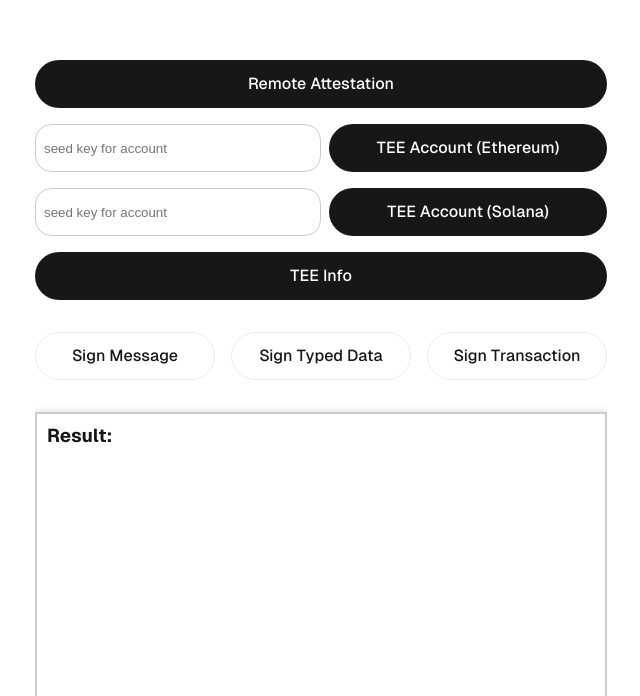
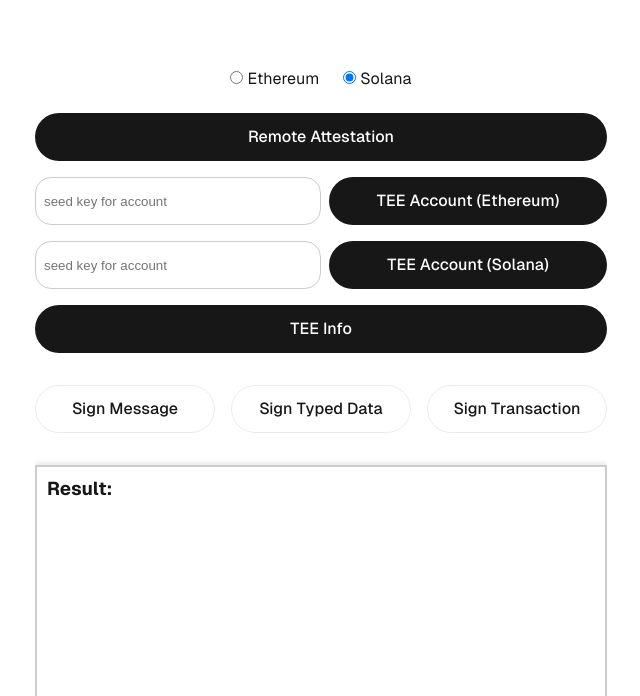
Before and after one commit to denniswon/phala-cloud-nextjs, a Next.js app: page / in a window 1280 px wide. Shown: the part 104-800 px from the top of the page, without its empty margins (319-959 px from the left). Built offline with nearby package versions, Linux system fonts and the light colour scheme.

Commit message:
feat: ui update

```diff
--- a/src/app/page.tsx
+++ b/src/app/page.tsx
@@ -132,10 +132,24 @@
     }
   }, [ethSeed, solSeed]);
 
+  const [chain, setChain] = useState<'ethereum' | 'solana'>('ethereum');
+
   return (
     <div className={styles.page}>
       <main className={styles.main}>
         <div className={styles.ctas} style={{ display: 'flex', flexDirection: 'column' }}>
+
+        <div style={{ gap: '24px', display: 'flex', flexDirection: 'row', padding: '8px', alignItems: 'center', justifyContent: 'center' }}>
+          <div>
+            <input id="default-radio-1" type="radio" value="ethereum" name="default-radio" style={{ marginRight: '4px' }} />
+            <label htmlFor="default-radio-1" className="ms-2 text-sm font-medium text-gray-900 dark:text-gray-300">Ethereum</label>
+          </div>
+          <div>
+            <input checked id="default-radio-2" type="radio" value="solana" name="default-radio" style={{ marginRight: '4px' }} />
+            <label htmlFor="default-radio-2" className="ms-2 text-sm font-medium text-gray-900 dark:text-gray-300">Solana</label>
+          </div>
+        </div>
+
         <a className={styles.primary} target="_blank"
              rel="noopener noreferrer" onClick={() => handleClick('/api/tdx_quote_raw')}>
             Remote Attestation
```
Also changed, not shown: 2 other files (tests, documents, lock files or other folders).
